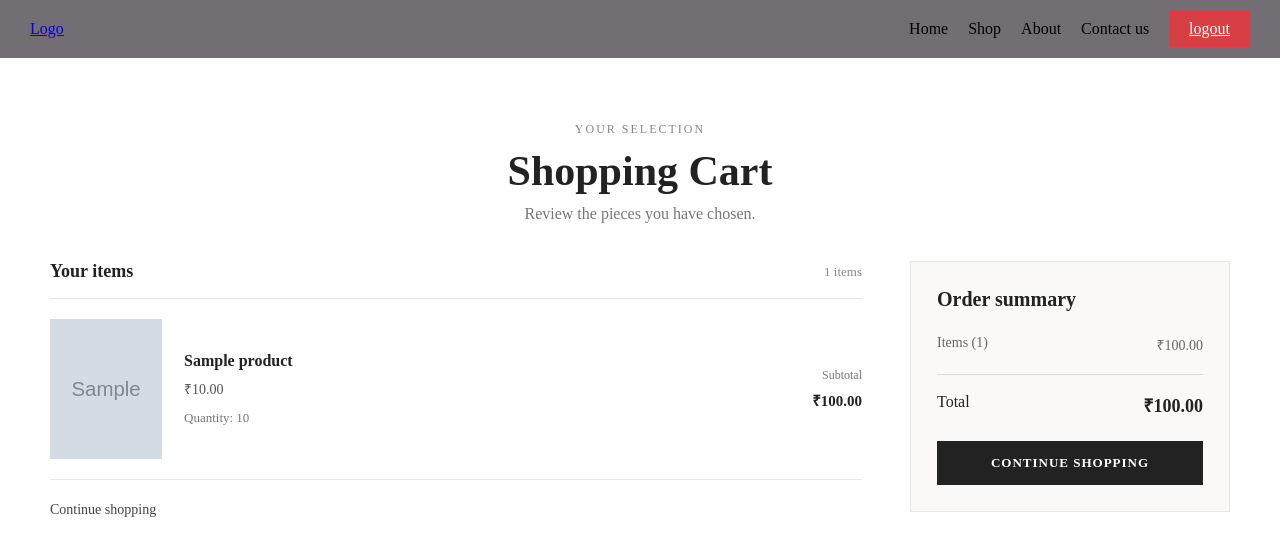
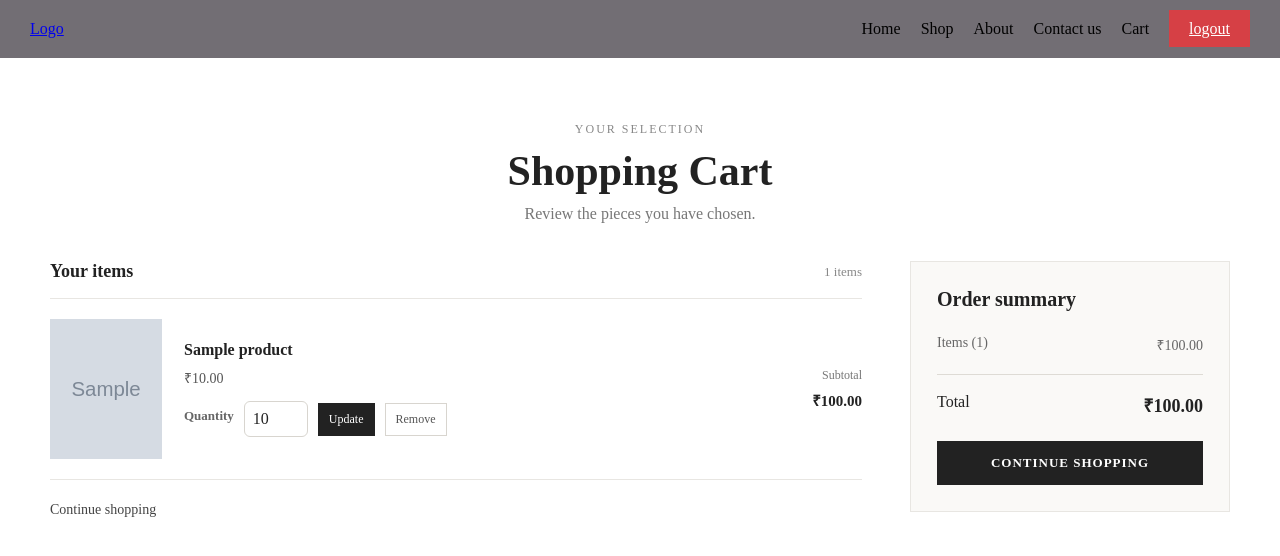
Before and after one commit to Navaneeth-korom/clothing-brand-ecommerce, a Django app: page /orders/cart/ in a window 1280 px wide. Shown: the top 556 px of the page. Run offline with Django 5.2, Linux system fonts and the light colour scheme; a user stored in the database is signed in; tables that the repository leaves empty hold one stand-in row (values such as "Sample post"); grey boxes marked "Sample" are stand-in pictures.

Commit message:
Create cartitems updatea and delete functionalities.

```diff
--- a/orders/templates/orders/cart.html
+++ b/orders/templates/orders/cart.html
@@ -26,7 +26,18 @@
                 <div class="cart-item-details">
                     <h3><a href="{% url 'product_details' item.product.pk %}">{{ item.product.name }}</a></h3>
                     <p class="cart-item-price">₹{{ item.product.price }}</p>
-                    <p class="cart-item-quantity">Quantity: {{ item.quantity }}</p>
+                    <div class="cart-item-actions">
+                        <form class="cart-update-form" action="{% url 'update_cart' item.product.pk %}" method="post">
+                            {% csrf_token %}
+                            <label for="quantity-{{ item.pk }}">Quantity</label>
+                            <input id="quantity-{{ item.pk }}" name="quantity" type="number" min="1" max="{{ item.product.stock }}" value="{{ item.quantity }}">
+                            <button type="submit">Update</button>
+                        </form>
+                        <form action="{% url 'remove_from_cart' item.product.pk %}" method="post">
+                            {% csrf_token %}
+                            <button class="cart-remove-button" type="submit">Remove</button>
+                        </form>
+                    </div>
                 </div>
                 <div class="cart-item-subtotal">
                     <span>Subtotal</span>
--- a/orders/urls.py
+++ b/orders/urls.py
@@ -3,5 +3,7 @@ from . import views
 
 urlpatterns = [
     path("cart/add/<int:product_id>/", views.add_to_cart, name="add_to_cart"),
+    path("cart/update/<int:product_id>/", views.update_cart, name="update_cart"),
+    path("cart/remove/<int:product_id>/", views.remove_from_cart, name="remove_from_cart"),
     path("cart/", views.view_cart, name="cart"),
 ]
--- a/orders/views.py
+++ b/orders/views.py
@@ -64,3 +64,40 @@ def view_cart(request):
         "total_amount": total_amount,
     }
     return render(request, "orders/cart.html", context)
+
+
+@login_required
+def update_cart(request, product_id):
+    if request.method != "POST":
+        return redirect("cart")
+
+    cart = get_object_or_404(Cart, user=request.user)
+    cart_item = get_object_or_404(CartItem, cart=cart, product_id=product_id)
+    try:
+        quantity = int(request.POST.get("quantity", 1))
+    except (TypeError, ValueError):
+        messages.error(request, "Please enter a valid quantity.")
+        return redirect("cart")
+
+    if quantity < 1:
+        messages.error(request, "Quantity must be at least 1.")
+    elif quantity > cart_item.product.stock:
+        messages.error(request, "Requested quantity exceeds available stock.")
+    else:
+        cart_item.quantity = quantity
+        cart_item.save()
+        messages.success(request, "Cart quantity updated.")
+    return redirect("cart")
+
+
+@login_required
+def remove_from_cart(request, product_id):
+    if request.method != "POST":
+        return redirect("cart")
+
+    cart = get_object_or_404(Cart, user=request.user)
+    cart_item = get_object_or_404(CartItem, cart=cart, product_id=product_id)
+    product_name = cart_item.product.name
+    cart_item.delete()
+    messages.success(request, f"{product_name} removed from your cart.")
+    return redirect("cart")
--- a/static/css/style.css
+++ b/static/css/style.css
@@ -724,6 +724,57 @@ input:focus {
     font-size: 13px;
 }
 
+.cart-item-actions,
+.cart-update-form {
+    display: flex;
+    align-items: center;
+    gap: 10px;
+}
+
+.cart-item-actions {
+    flex-wrap: wrap;
+    margin-top: 14px;
+}
+
+.cart-update-form label {
+    color: #666;
+    font-size: 13px;
+}
+
+.cart-update-form input {
+    width: 64px;
+    padding: 8px;
+    border: 1px solid #d8d5cf;
+    color: #222;
+    font: inherit;
+}
+
+.cart-update-form button,
+.cart-remove-button {
+    padding: 8px 10px;
+    border: 1px solid #222;
+    background: #222;
+    color: #fff;
+    cursor: pointer;
+    font: inherit;
+    font-size: 12px;
+}
+
+.cart-remove-button {
+    border-color: #d8d5cf;
+    background: transparent;
+    color: #555;
+}
+
+.cart-update-form button:hover {
+    background: #444;
+}
+
+.cart-remove-button:hover {
+    border-color: #222;
+    color: #222;
+}
+
 .cart-item-subtotal {
     display: flex;
     flex-direction: column;
--- a/templates/navbar.html
+++ b/templates/navbar.html
@@ -10,6 +10,7 @@
             <li><a class="nav-link" href="#">About</a></li>
             <li><a class="nav-link" href="#">Contact us</a></li>
             {% if user.is_authenticated %}
+            <li><a class="nav-link" href="{% url 'cart' %}">Cart</a></li>
             <li><a class="logout-btn" href="{% url 'logout' %}">logout</a></li>
             {% else %}
             <li><a class="auth-button" href="{% url 'register' %}">Login / Register</a></li>
```
Also changed, not shown: orders/tests.py (+68 -1 lines).
